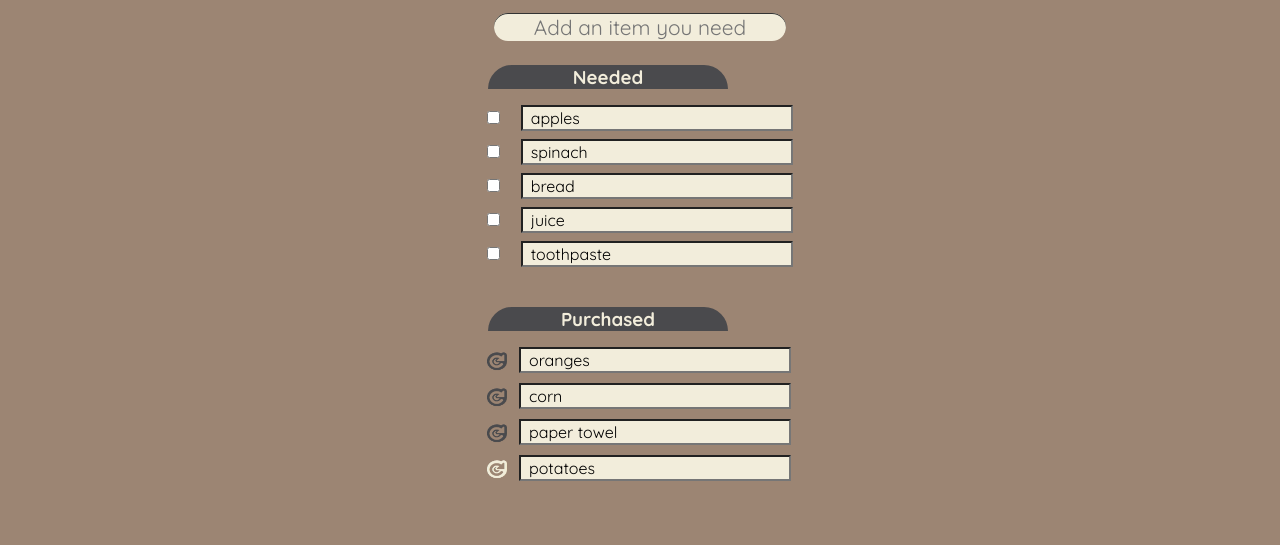
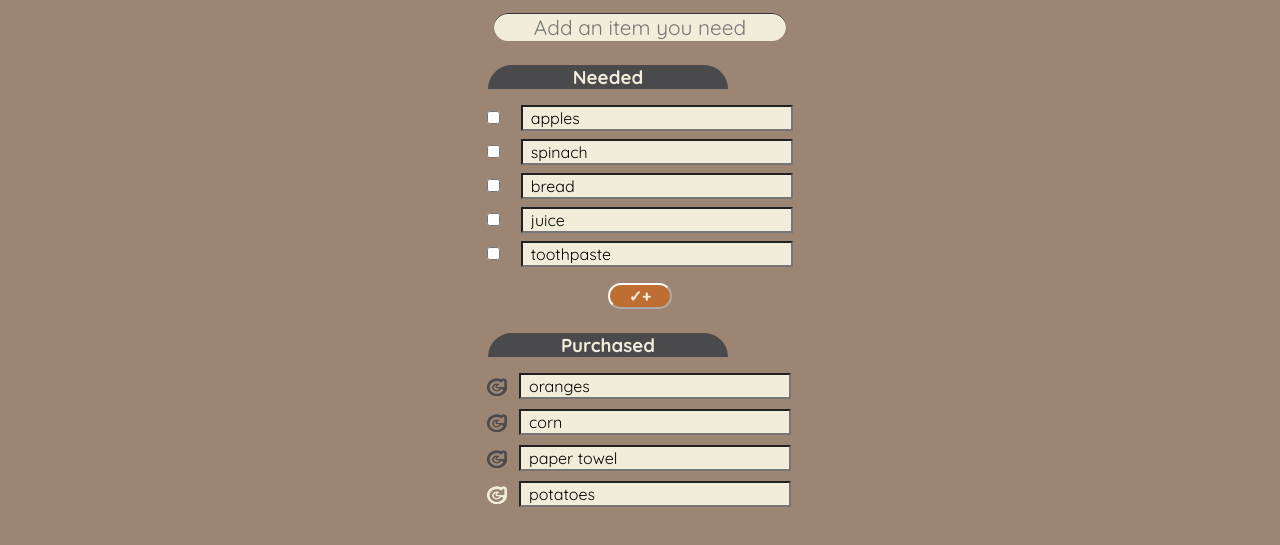
Before and after one commit to michael4reynolds/shopping-list-app, a plain HTML site: page index.html in a window 1280 px wide. Shown: the part 71-616 px from the top of the page. Drawn offline with nearby package versions, Linux system fonts and the light colour scheme.

Commit message:
complete hard coded wireframe

```diff
--- a/css/styles.css
+++ b/css/styles.css
@@ -122,6 +122,16 @@ form input {
     vertical-align: top;
 }
 
+.add {
+    color: #F2EDDB;
+    margin: 0;
+    font-weight: 700;
+    border-color: white;
+    border-radius: 1em;
+    width: 4em;
+    background-color: #BF6E33;
+}
+
 @media screen and (min-width: 400px) {
     .itemrow .item {
         width: 17em;
--- a/index.html
+++ b/index.html
@@ -52,6 +52,7 @@
           <input type="text" name="item1b" value="toothpaste" class="item">
         </li>
       </ul>
+      <input type="button" name="additems" value="✓+" class="add">
     </div>
     <div class="purchased">
       <div class="label">
```
